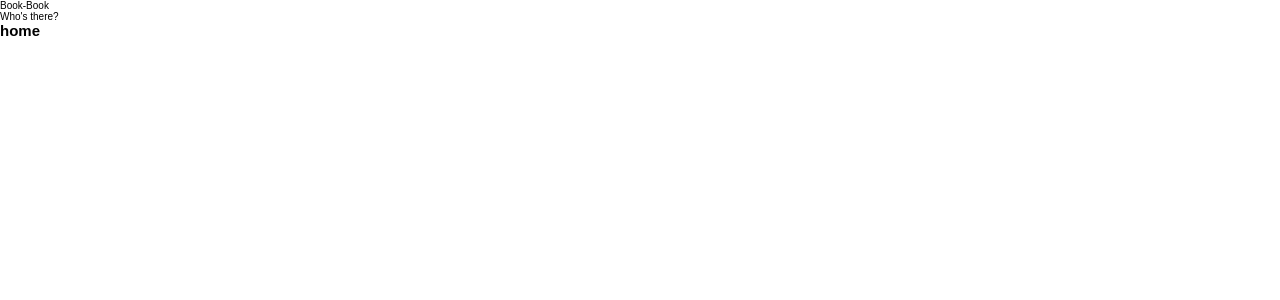
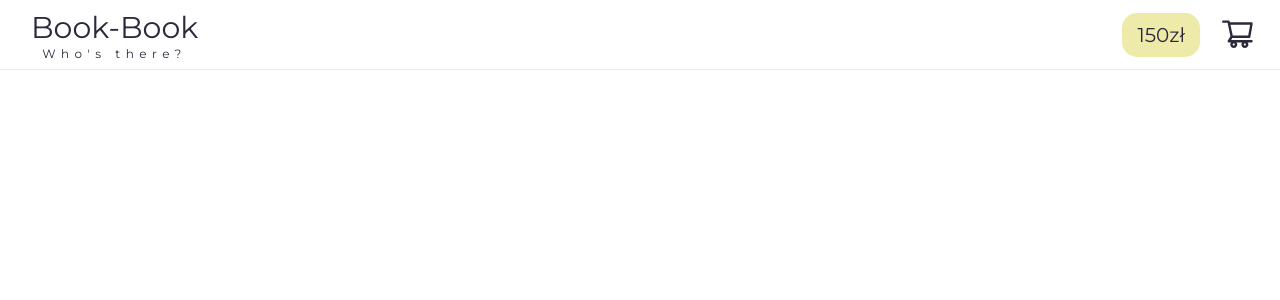
Before and after one commit to jarekm04/book-book_bookstore, a React (Create React App) app: page / in a window 1280 px wide. Shown: the top 300 px of the page. Built offline with nearby package versions, Linux system fonts and the light colour scheme.

Commit message:
header styles

```diff
--- a/package.json
+++ b/package.json
@@ -9,6 +9,7 @@
     "react": "^18.1.0",
     "react-dom": "^18.1.0",
     "react-icons": "^4.3.1",
+    "react-router-dom": "^6.3.0",
     "react-scripts": "5.0.1",
     "sass": "^1.52.1",
     "web-vitals": "^2.1.4"
--- a/public/index.html
+++ b/public/index.html
@@ -4,8 +4,7 @@
     <meta charset="utf-8" />
     <meta name="viewport" content="width=device-width, initial-scale=1" />
     <title>Book-Book</title>
-    <link href="https://fonts.googleapis.com/css2?family=Cormorant&display=swap" rel="stylesheet">
-  </head>
+    <link href="https://fonts.googleapis.com/css2?family=Montserrat:wght@300;400;700&display=swap" rel="stylesheet">  </head>
   <body>
     <div id="root"></div>
   </body>
--- a/src/App.jsx
+++ b/src/App.jsx
@@ -1,12 +1,15 @@
 import Header from "./components/Header";
 import Home from "./components/Home";
+import {BrowserRouter as Router, Routes, Route} from "react-router-dom";
 
 function App() {
   return (
-    <>
+    <Router>
         <Header />
-        <Home />
-    </>
+        <Routes>
+            <Route path="/" element={<Home />} />
+        </Routes>
+    </Router>
   );
 }
 
--- a/src/components/Header.jsx
+++ b/src/components/Header.jsx
@@ -1,14 +1,24 @@
-import {GiBlackBook} from "react-icons/gi";
+import {Link} from "react-router-dom";
+import {AiOutlineShoppingCart} from "react-icons/ai";
 
 const Header = () => {
     return (
         <header className="header">
-            <div className="header__logo">
-                <p className="logo__textTop">Book-Book</p>
-                <p className="logo__textBottom">Who's there?</p>
-            </div>
+            <Link to="/" className="header__logo">
+                <p className="logo__textTop">
+                    Book-Book
+                </p>
+                <p className="logo__textBottom">
+                    Who's there?
+                </p>
+            </Link>
             <div className="header__purchase">
-
+                <p className="purchase__price">
+                    150zł
+                </p>
+                <Link to="/shoppingCart">
+                    <AiOutlineShoppingCart className="purchase__icon" />
+                </Link>
             </div>
         </header>
     );
--- a/src/components/Home.jsx
+++ b/src/components/Home.jsx
@@ -1,7 +1,9 @@
 const Home = () => {
     return (
         <section className="home">
-            <h2>home</h2>
+            <article className="home__book">
+                <img src="" alt=""/>
+            </article>
         </section>
     );
 };
--- a/src/styles/components/header.scss
+++ b/src/styles/components/header.scss
@@ -1,10 +1,49 @@
 .header {
+  display: flex;
+  justify-content: space-between;
+  align-items: center;
+  height: 7rem;
+  padding: 0 2.5rem;
+  border-bottom: 0.1rem solid #eae9ed;
   .header__logo {
-    .logo__textTop {}
-    .logo__textBottom {}
-    .logo {
-      font-size: 4rem;
-      border-radius: 50%;
+    display: flex;
+    flex-direction: column;
+    align-items: center;
+    padding: 0.5rem;
+    color: $color-ltBlack;
+    text-decoration: none;
+    transition: .3s ease;
+    border: 1px solid transparent;
+    border-radius: 1rem;
+    &:hover {
+      border: 1px solid $color-ltBlack;
+    }
+    .logo__textTop {
+      font-size: 3rem;
+    }
+    .logo__textBottom {
+      font-size: 1.2rem;
+      letter-spacing: 0.55rem;
+    }
+  }
+  .header__purchase {
+    display: flex;
+    align-items: center;
+    .purchase__price {
+      font-size: 2rem;
+      padding: 1rem 1.5rem;
+      margin-right: 2rem;
+      background-color: $color-ltGold;
+      border-radius: 1.5rem;
+    }
+    .purchase__icon {
+      font-size: 3.5rem;
+      color: $color-ltBlack;
+      text-decoration: none;
+      transition: .3s ease;
+      &:hover {
+        transform: scale(1.2);
+      }
     }
   }
 }
--- a/src/styles/components/home.scss
+++ b/src/styles/components/home.scss
@@ -0,0 +1,8 @@
+.home {
+  .home__book {
+
+  }
+}
+
+//wyświetlenie wcześniej pobranych danych w konkretnym formacie, tj. każdą książkę powinien przedstawiać jeden blok, który ma w sobie zawierać okładkę książki, jej tytuł, autora, liczbę stron oraz przycisk:
+//DODAJ DO KOSZYKA, który będzie dodawał konkretną pozycję do koszyka.
--- a/src/styles/settings/base.scss
+++ b/src/styles/settings/base.scss
@@ -12,6 +12,7 @@ html {
 
 body {
   font-family: $font-primary;
+  color: $color-ltBlack;
 }
 
 .container {
--- a/src/styles/settings/variables.scss
+++ b/src/styles/settings/variables.scss
@@ -1,7 +1,6 @@
 $color-white: #ffffff;
-$color-ltGray: #eeeeee;
-$color-medGray: #dddddd;
-$color-dkGray: #555555;
+$color-ltBlack: #2c293b;
+$color-ltGold: #eeeaaa;
 
 $font-primary: 'Montserrat', sans-serif;
 
```
Also changed, not shown: 1 other file (tests, documents, lock files or other folders).
